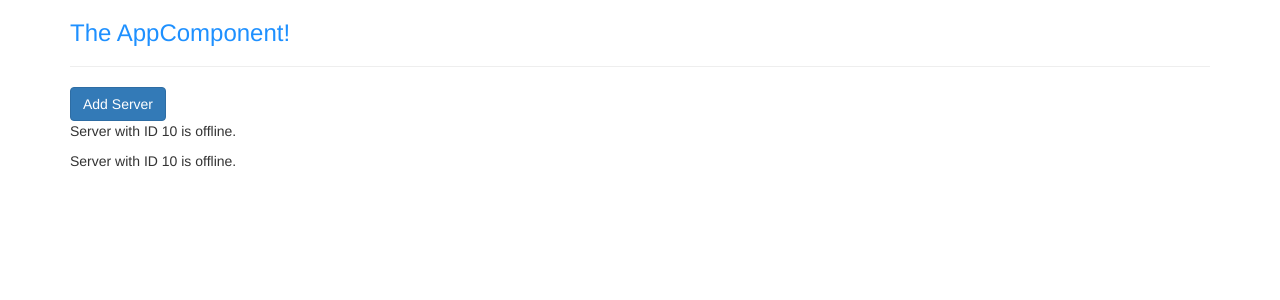
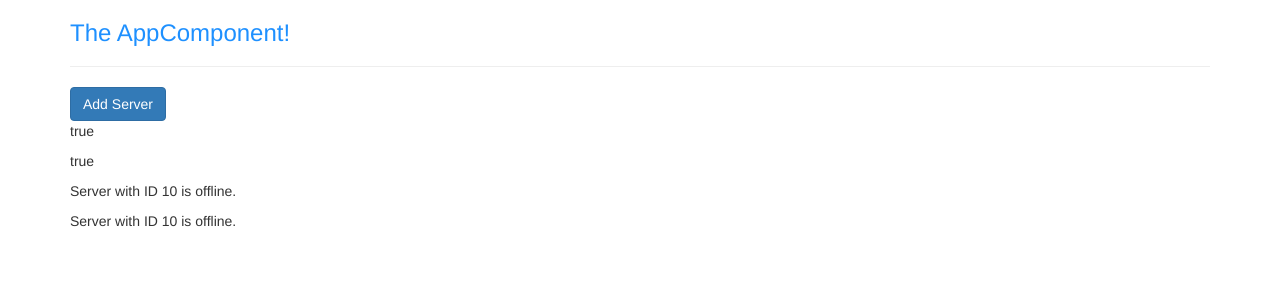
Before and after one commit to ranjithnatarajan/angular, an Angular app: page / in a window 1280 px wide. Shown: the top 300 px of the page. Built offline with nearby package versions, Linux system fonts and the light colour scheme.

Commit message:
property binding vs string interpolation

```diff
--- a/src/app/servers/servers.component.html
+++ b/src/app/servers/servers.component.html
@@ -1,3 +1,5 @@
 <button class="btn btn-primary" [disabled]="!allowNewServer">Add Server</button>
+<p>{{ allowNewServer }}</p>
+<p [innerText]="allowNewServer">Property binding.</p>
 <app-server></app-server>
 <app-server></app-server>
```
